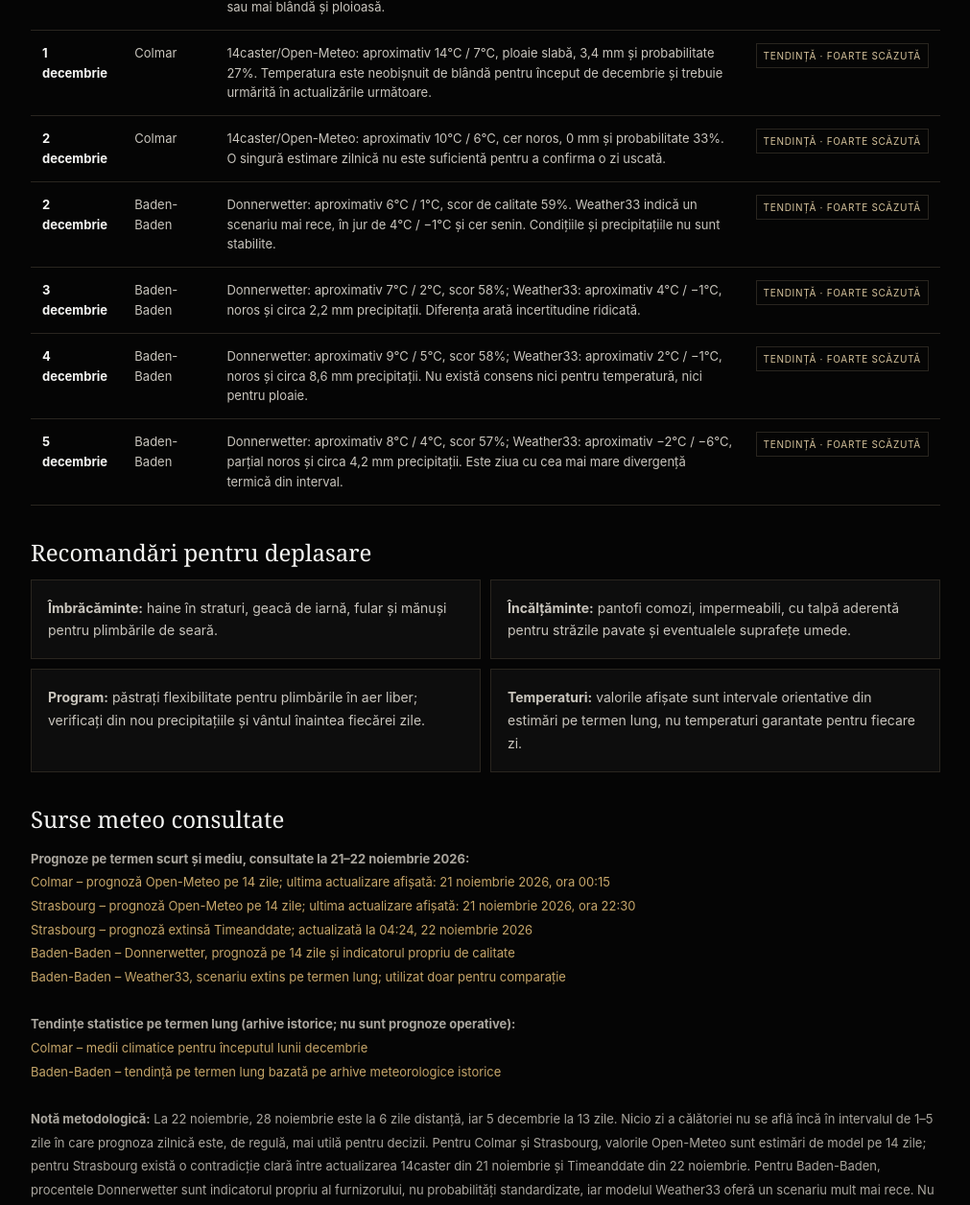
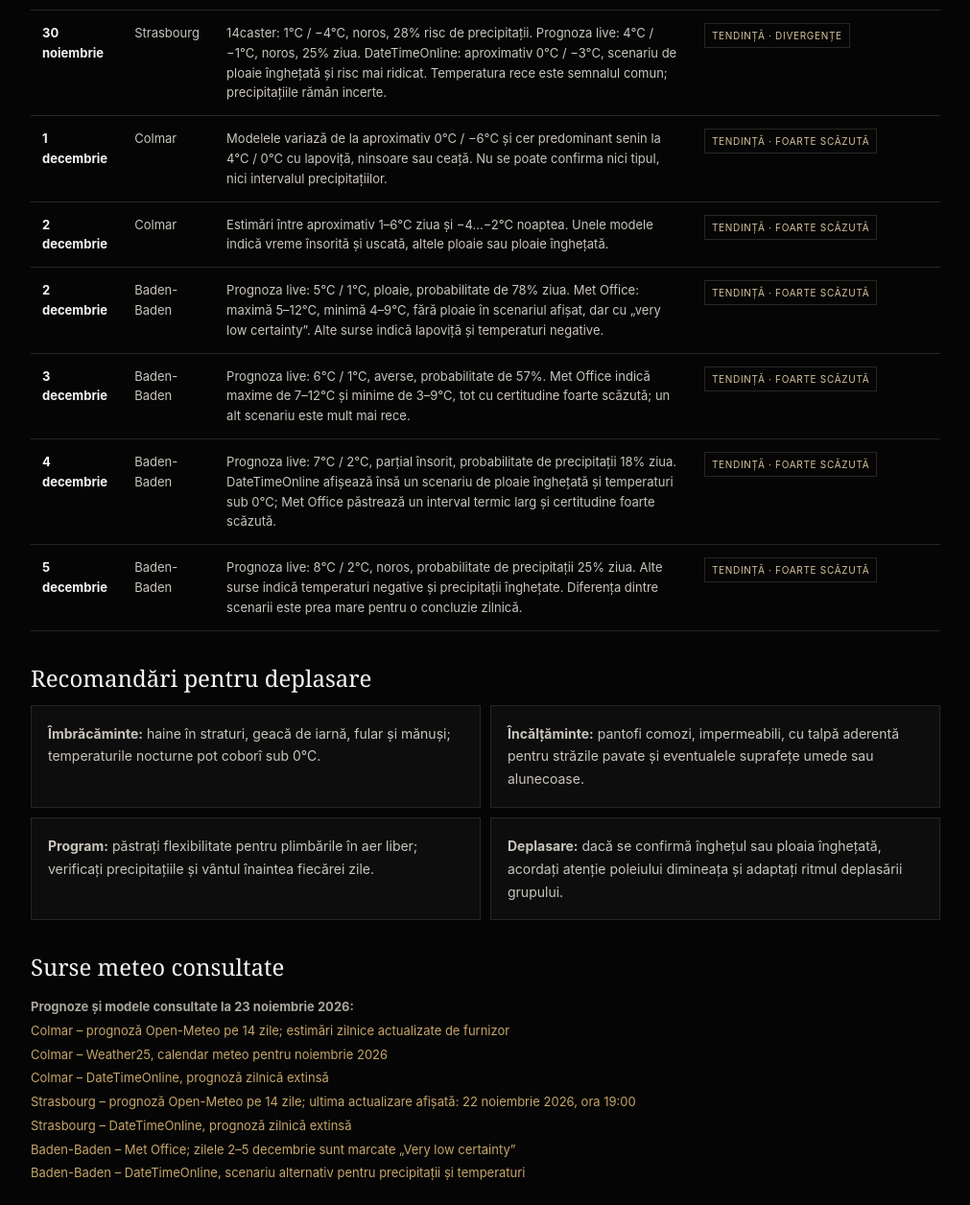
Before and after one commit to bwines/travel, a plain HTML site: page bb/vreme/index.html in a window 1280 px wide. Shown: the part 1544-2800 px from the top of the page at 96% size, without its empty margins (134-1145 px from the left). Drawn offline with Linux system fonts and the light colour scheme.

Commit message:
Update Alsace and Baden-Baden weather – 23 Nov 2026
* Update Alsace and Baden-Baden forecast for 23 November 2026

* Place weather link beside excursion programme button

```diff
--- a/bb/vreme/index.html
+++ b/bb/vreme/index.html
@@ -32,48 +32,47 @@ footer{margin-top:42px;padding-top:18px;border-top:1px solid var(--line);color:#
 <body><main>
 <a class="back" href="../">← Înapoi la ghidul Colmar, Strasbourg &amp; Baden-Baden</a>
 <section class="hero"><div class="eyebrow">28 noiembrie – 5 decembrie 2026</div><h1>Vremea în Alsacia<br>&amp; Baden-Baden</h1><p>Urmărim condițiile meteo pentru zilele petrecute în Colmar, vizita la Strasbourg și sejurul din Baden-Baden. Informațiile de mai jos reprezintă tendința disponibilă în acest moment, nu o prognoză zilnică fermă.</p></section>
-<p class="updated">Ultima verificare: 22 noiembrie 2026, ora 08:47 (ora României) · Surse consultate: 21–22 noiembrie 2026</p>
-<div class="notice"><strong>Fiabilitatea prognozei:</strong> la verificarea din 22 noiembrie, 28 noiembrie este la 6 zile distanță, 30 noiembrie la 8 zile, 2 decembrie la 10 zile, iar 5 decembrie la 13 zile. <strong>Nicio zi din călătorie nu are încă o prognoză relativ sigură.</strong> Prima zi se apropie de fereastra utilă, dar sursele încă se contrazic; de la 7 zile încolo, informațiile trebuie tratate în principal ca tendințe. Pentru Strasbourg, diferența dintre două surse pentru 30 noiembrie este majoră: una indică aproximativ 13°C și ploaie slabă, cealaltă aproximativ 4°C, predominant însorit și aproape fără precipitații. Pentru Baden-Baden, estimările 2–5 decembrie au scoruri de calitate de numai 57–59% la un furnizor și diferă puternic față de un alt model extins. Valorile de mai jos sunt scenarii orientative, nu certitudini.</div>
+<p class="updated">Ultima verificare: 23 noiembrie 2026, ora 08:38 (ora României, UTC+2) · Surse și modele consultate: 23 noiembrie 2026</p>
+<div class="notice"><strong>Fiabilitatea prognozei:</strong> la verificarea din 23 noiembrie, 28 noiembrie este la 5 zile distanță, 29 noiembrie la 6 zile, 30 noiembrie la 7 zile, iar 2–5 decembrie la 9–12 zile. <strong>Nicio zi nu poate fi considerată încă sigură în ansamblu.</strong> Pentru Colmar, 28 noiembrie are cel mai coerent semnal de temperatură: mai multe surse indică o maximă în jur de 1–2°C și o minimă de aproximativ −3°C. Totuși, precipitațiile diferă puternic între modele (de la aproape 0% la circa 55%), deci nici această zi nu este confirmată pentru ploaie sau ninsoare. Pentru 29 noiembrie–2 decembrie, precum și pentru Strasbourg pe 30 noiembrie, scenariile rămân estimative și includ posibilitatea de precipitații mixte sau îngheț. La Baden-Baden, 2–5 decembrie, diferențele între furnizori sunt foarte mari: unele indică maxime de 5–8°C, altele temperaturi apropiate sau sub 0°C și precipitații înghețate. Tratați toate valorile de după 28 noiembrie ca tendințe, nu ca prognoze ferme.</div>
 <section class="cards">
-<article class="card"><div class="date">28 noiembrie – 2 decembrie</div><h2>Colmar</h2><p class="temp">Maxime estimate: 5–14°C</p><p>Snapshot-ul 14caster/Open-Meteo consultat pentru 28 noiembrie indică 5°C / 1°C și ploaie slabă (1,8 mm; probabilitate 28%); pentru 29 noiembrie, 10°C / 4°C și ploaie slabă (1,2 mm; 31%); pentru 30 noiembrie, 11°C / 5°C și averse, însă cantitatea afișată de 35 mm este neobișnuită față de probabilitatea de 30% și trebuie reverificată. Pentru 1 decembrie apare 14°C / 7°C cu ploaie slabă, iar pentru 2 decembrie 10°C / 6°C și cer noros. Acestea sunt estimări pe termen mediu, nu prognoze ferme.</p></article>
-<article class="card"><div class="date">30 noiembrie</div><h2>Strasbourg</h2><p class="temp">Scenarii divergente: 4–13°C</p><p>14caster/Open-Meteo indică 13°C / 4°C, ploaie slabă și 3,2 mm (probabilitate 30%). Timeanddate, actualizat în dimineața de 22 noiembrie, indică aproximativ 4°C / 1°C, cer însorit și doar 1% probabilitate de precipitații. Diferența este prea mare pentru o concluzie privind temperatura sau ploaia; ziua rămâne foarte incertă.</p></article>
-<article class="card"><div class="date">2–5 decembrie</div><h2>Baden-Baden</h2><p class="temp">Tendință: rece–răcoros, variabil</p><p>Donnerwetter indică maxime/minime de aproximativ 6°C / 1°C pe 2 decembrie, 7°C / 2°C pe 3 decembrie, 9°C / 5°C pe 4 decembrie și 8°C / 4°C pe 5 decembrie, dar scorul său de calitate scade de la 59% la 57%. Modelul extins Weather33 propune un scenariu mult mai rece, cu minime până la −6°C pe 5 decembrie. Nu există încă un consens util pentru precipitații sau temperaturi.</p></article>
+<article class="card"><div class="date">28 noiembrie – 2 decembrie</div><h2>Colmar</h2><p class="temp">28 nov.: aprox. 1–2°C / −3°C</p><p>Temperatura pentru 28 noiembrie este relativ mai coerentă între surse, cu vreme rece și posibil îngheț dimineața. Pentru precipitații, modelele nu sunt de acord: unele indică o zi aproape uscată, iar prognoza live arată averse după-amiaza și o probabilitate de până la 55%. Pentru 29 noiembrie se conturează maxime de aproximativ 1–4°C și minime între −4 și 0°C. În 30 noiembrie–2 decembrie, estimările variază aproximativ între 0 și 6°C ziua și −6 până la −1°C noaptea; apar scenarii de ploaie, lapoviță, ninsoare sau ceață. Detaliile pentru aceste zile sunt încă tendințe.</p></article>
+<article class="card"><div class="date">30 noiembrie</div><h2>Strasbourg</h2><p class="temp">Aprox. 0–4°C / −4…−1°C</p><p>Modelele sugerează o zi rece și predominant noroasă. 14caster indică 1°C / −4°C și 28% risc de precipitații; prognoza live indică 4°C / −1°C și 25% ziua, iar DateTimeOnline afișează un scenariu de ploaie înghețată, cu probabilități mai mari. Temperatura pare mai probabil să rămână aproape de 0°C decât să fie blândă, dar precipitațiile și riscul de polei nu sunt confirmate.</p></article>
+<article class="card"><div class="date">2–5 decembrie</div><h2>Baden-Baden</h2><p class="temp">Scenarii foarte divergente</p><p>Prognoza live indică 5°C / 1°C și ploaie pe 2 decembrie, 6°C / 1°C cu averse pe 3 decembrie, 7°C / 2°C și intervale însorite pe 4 decembrie, respectiv 8°C / 2°C și noros pe 5 decembrie. Met Office oferă intervale mult mai largi (maxime aproximativ 5–12°C și minime 2–9°C), marcate explicit cu „very low certainty”; DateTimeOnline prezintă, în schimb, scenarii mult mai reci, cu ploaie înghețată și minime negative. Nu există un consens suficient pentru o prognoză zilnică utilizabilă.</p></article>
 </section>
 <h3>Calendarul estimărilor pentru călătorie</h3>
 <table class="forecast-table">
 <thead><tr><th>Data</th><th>Locul</th><th>Ce indică informațiile disponibile</th><th>Fiabilitate</th></tr></thead>
 <tbody>
-<tr><td><strong>28 noiembrie</strong></td><td>Colmar</td><td>14caster/Open-Meteo: ploaie slabă, aproximativ 5°C / 1°C, 1,8 mm și probabilitate 28%. Este prima zi a excursiei și cea mai apropiată de intervalul de prognoză util, dar încă la 6 zile distanță.</td><td><span class="confidence">Estimare · încă incertă</span></td></tr>
-<tr><td><strong>29 noiembrie</strong></td><td>Colmar</td><td>14caster/Open-Meteo: aproximativ 10°C / 4°C, ploaie slabă, 1,2 mm și probabilitate 31%. Nu există încă o confirmare independentă suficient de apropiată.</td><td><span class="confidence">Tendință · scăzută</span></td></tr>
-<tr><td><strong>30 noiembrie</strong></td><td>Colmar</td><td>14caster/Open-Meteo: aproximativ 11°C / 5°C și averse; pagina afișează 35 mm la o probabilitate de 30%, combinație neobișnuită care trebuie verificată la următoarea actualizare. Nu tratăm cantitatea ca scenariu confirmat.</td><td><span class="confidence">Tendință · scăzută</span></td></tr>
-<tr><td><strong>30 noiembrie</strong></td><td>Strasbourg</td><td><strong>Diferență mare între surse:</strong> 14caster/Open-Meteo indică 13°C / 4°C, ploaie slabă și 3,2 mm (30%); Timeanddate, actualizat la 04:24 pe 22 noiembrie, indică aproximativ 4°C / 1°C, însorit, 1% și 0 mm. Nu se poate stabili încă dacă ziua va fi rece și uscată sau mai blândă și ploioasă.</td><td><span class="confidence">Divergență majoră</span></td></tr>
-<tr><td><strong>1 decembrie</strong></td><td>Colmar</td><td>14caster/Open-Meteo: aproximativ 14°C / 7°C, ploaie slabă, 3,4 mm și probabilitate 27%. Temperatura este neobișnuit de blândă pentru început de decembrie și trebuie urmărită în actualizările următoare.</td><td><span class="confidence">Tendință · foarte scăzută</span></td></tr>
-<tr><td><strong>2 decembrie</strong></td><td>Colmar</td><td>14caster/Open-Meteo: aproximativ 10°C / 6°C, cer noros, 0 mm și probabilitate 33%. O singură estimare zilnică nu este suficientă pentru a confirma o zi uscată.</td><td><span class="confidence">Tendință · foarte scăzută</span></td></tr>
-<tr><td><strong>2 decembrie</strong></td><td>Baden-Baden</td><td>Donnerwetter: aproximativ 6°C / 1°C, scor de calitate 59%. Weather33 indică un scenariu mai rece, în jur de 4°C / −1°C și cer senin. Condițiile și precipitațiile nu sunt stabilite.</td><td><span class="confidence">Tendință · foarte scăzută</span></td></tr>
-<tr><td><strong>3 decembrie</strong></td><td>Baden-Baden</td><td>Donnerwetter: aproximativ 7°C / 2°C, scor 58%; Weather33: aproximativ 4°C / −1°C, noros și circa 2,2 mm precipitații. Diferența arată incertitudine ridicată.</td><td><span class="confidence">Tendință · foarte scăzută</span></td></tr>
-<tr><td><strong>4 decembrie</strong></td><td>Baden-Baden</td><td>Donnerwetter: aproximativ 9°C / 5°C, scor 58%; Weather33: aproximativ 2°C / −1°C, noros și circa 8,6 mm precipitații. Nu există consens nici pentru temperatură, nici pentru ploaie.</td><td><span class="confidence">Tendință · foarte scăzută</span></td></tr>
-<tr><td><strong>5 decembrie</strong></td><td>Baden-Baden</td><td>Donnerwetter: aproximativ 8°C / 4°C, scor 57%; Weather33: aproximativ −2°C / −6°C, parțial noros și circa 4,2 mm precipitații. Este ziua cu cea mai mare divergență termică din interval.</td><td><span class="confidence">Tendință · foarte scăzută</span></td></tr>
+<tr><td><strong>28 noiembrie</strong></td><td>Colmar</td><td>Mai multe surse converg spre aproximativ 1–2°C maximă și −3°C minimă. Pentru precipitații, estimările variază de la 0–4% la aproximativ 55%; prognoza live plasează aversele mai ales după-amiaza.</td><td><span class="confidence">Mai conturată · doar temperatura</span></td></tr>
+<tr><td><strong>29 noiembrie</strong></td><td>Colmar</td><td>Maxime estimate în jur de 1–4°C și minime între −4 și 0°C. Unele surse indică intervale însorite și fără precipitații, altele averse slabe; nu se poate confirma caracterul uscat al zilei.</td><td><span class="confidence">Tendință · incertă</span></td></tr>
+<tr><td><strong>30 noiembrie</strong></td><td>Colmar</td><td>Estimări de aproximativ 0–4°C ziua și −5…−1°C noaptea. Sunt semnalate atât cer noros, cât și ploaie slabă sau posibilă ploaie înghețată; probabilitatea precipitațiilor diferă între modele.</td><td><span class="confidence">Tendință · incertă</span></td></tr>
+<tr><td><strong>30 noiembrie</strong></td><td>Strasbourg</td><td>14caster: 1°C / −4°C, noros, 28% risc de precipitații. Prognoza live: 4°C / −1°C, noros, 25% ziua. DateTimeOnline: aproximativ 0°C / −3°C, scenariu de ploaie înghețată și risc mai ridicat. Temperatura rece este semnalul comun; precipitațiile rămân incerte.</td><td><span class="confidence">Tendință · divergențe</span></td></tr>
+<tr><td><strong>1 decembrie</strong></td><td>Colmar</td><td>Modelele variază de la aproximativ 0°C / −6°C și cer predominant senin la 4°C / 0°C cu lapoviță, ninsoare sau ceață. Nu se poate confirma nici tipul, nici intervalul precipitațiilor.</td><td><span class="confidence">Tendință · foarte scăzută</span></td></tr>
+<tr><td><strong>2 decembrie</strong></td><td>Colmar</td><td>Estimări între aproximativ 1–6°C ziua și −4…−2°C noaptea. Unele modele indică vreme însorită și uscată, altele ploaie sau ploaie înghețată.</td><td><span class="confidence">Tendință · foarte scăzută</span></td></tr>
+<tr><td><strong>2 decembrie</strong></td><td>Baden-Baden</td><td>Prognoza live: 5°C / 1°C, ploaie, probabilitate de 78% ziua. Met Office: maximă 5–12°C, minimă 4–9°C, fără ploaie în scenariul afișat, dar cu „very low certainty”. Alte surse indică lapoviță și temperaturi negative.</td><td><span class="confidence">Tendință · foarte scăzută</span></td></tr>
+<tr><td><strong>3 decembrie</strong></td><td>Baden-Baden</td><td>Prognoza live: 6°C / 1°C, averse, probabilitate de 57%. Met Office indică maxime de 7–12°C și minime de 3–9°C, tot cu certitudine foarte scăzută; un alt scenariu este mult mai rece.</td><td><span class="confidence">Tendință · foarte scăzută</span></td></tr>
+<tr><td><strong>4 decembrie</strong></td><td>Baden-Baden</td><td>Prognoza live: 7°C / 2°C, parțial însorit, probabilitate de precipitații 18% ziua. DateTimeOnline afișează însă un scenariu de ploaie înghețată și temperaturi sub 0°C; Met Office păstrează un interval termic larg și certitudine foarte scăzută.</td><td><span class="confidence">Tendință · foarte scăzută</span></td></tr>
+<tr><td><strong>5 decembrie</strong></td><td>Baden-Baden</td><td>Prognoza live: 8°C / 2°C, noros, probabilitate de precipitații 25% ziua. Alte surse indică temperaturi negative și precipitații înghețate. Diferența dintre scenarii este prea mare pentru o concluzie zilnică.</td><td><span class="confidence">Tendință · foarte scăzută</span></td></tr>
 </tbody>
 </table>
 <h3>Recomandări pentru deplasare</h3>
 <section class="guidance">
-<div><strong>Îmbrăcăminte:</strong> haine în straturi, geacă de iarnă, fular și mănuși pentru plimbările de seară.</div>
-<div><strong>Încălțăminte:</strong> pantofi comozi, impermeabili, cu talpă aderentă pentru străzile pavate și eventualele suprafețe umede.</div>
-<div><strong>Program:</strong> păstrați flexibilitate pentru plimbările în aer liber; verificați din nou precipitațiile și vântul înaintea fiecărei zile.</div>
-<div><strong>Temperaturi:</strong> valorile afișate sunt intervale orientative din estimări pe termen lung, nu temperaturi garantate pentru fiecare zi.</div>
+<div><strong>Îmbrăcăminte:</strong> haine în straturi, geacă de iarnă, fular și mănuși; temperaturile nocturne pot coborî sub 0°C.</div>
+<div><strong>Încălțăminte:</strong> pantofi comozi, impermeabili, cu talpă aderentă pentru străzile pavate și eventualele suprafețe umede sau alunecoase.</div>
+<div><strong>Program:</strong> păstrați flexibilitate pentru plimbările în aer liber; verificați precipitațiile și vântul înaintea fiecărei zile.</div>
+<div><strong>Deplasare:</strong> dacă se confirmă înghețul sau ploaia înghețată, acordați atenție poleiului dimineața și adaptați ritmul deplasării grupului.</div>
 </section>
 <h3>Surse meteo consultate</h3>
 <p class="sources">
-<strong>Prognoze pe termen scurt și mediu, consultate la 21–22 noiembrie 2026:</strong><br>
-<a href="https://www.14caster.com/france/colmar" target="_blank" rel="noopener noreferrer">Colmar – prognoză Open-Meteo pe 14 zile; ultima actualizare afișată: 21 noiembrie 2026, ora 00:15</a><br>
-<a href="https://www.14caster.com/france/strasbourg" target="_blank" rel="noopener noreferrer">Strasbourg – prognoză Open-Meteo pe 14 zile; ultima actualizare afișată: 21 noiembrie 2026, ora 22:30</a><br>
-<a href="https://www.timeanddate.com/weather/france/strasbourg/ext" target="_blank" rel="noopener noreferrer">Strasbourg – prognoză extinsă Timeanddate; actualizată la 04:24, 22 noiembrie 2026</a><br>
-<a href="https://www.donnerwetter.de/wetter/14-tage/baden-baden/DE13902.html" target="_blank" rel="noopener noreferrer">Baden-Baden – Donnerwetter, prognoză pe 14 zile și indicatorul propriu de calitate</a><br>
-<a href="https://weather33.com/weather-baden-baden/month" target="_blank" rel="noopener noreferrer">Baden-Baden – Weather33, scenariu extins pe termen lung; utilizat doar pentru comparație</a><br><br>
-<strong>Tendințe statistice pe termen lung (arhive istorice; nu sunt prognoze operative):</strong><br>
-<a href="https://meteostar.fr/grand-est/colmar/" target="_blank" rel="noopener noreferrer">Colmar – medii climatice pentru începutul lunii decembrie</a><br>
-<a href="https://www.historique-meteo.net/europe/allemagne/baden-baden/previsions-meteo-long-terme/" target="_blank" rel="noopener noreferrer">Baden-Baden – tendință pe termen lung bazată pe arhive meteorologice istorice</a><br><br>
-<strong>Notă metodologică:</strong> La 22 noiembrie, 28 noiembrie este la 6 zile distanță, iar 5 decembrie la 13 zile. Nicio zi a călătoriei nu se află încă în intervalul de 1–5 zile în care prognoza zilnică este, de regulă, mai utilă pentru decizii. Pentru Colmar și Strasbourg, valorile Open-Meteo sunt estimări de model pe 14 zile; pentru Strasbourg există o contradicție clară între actualizarea 14caster din 21 noiembrie și Timeanddate din 22 noiembrie. Pentru Baden-Baden, procentele Donnerwetter sunt indicatorul propriu al furnizorului, nu probabilități standardizate, iar modelul Weather33 oferă un scenariu mult mai rece. Nu am făcut o medie artificială între modele. Recomandăm o nouă verificare în 23–24 noiembrie și apoi zilnic în apropierea plecării.
+<strong>Prognoze și modele consultate la 23 noiembrie 2026:</strong><br>
+<a href="https://www.14caster.com/france/colmar" target="_blank" rel="noopener noreferrer">Colmar – prognoză Open-Meteo pe 14 zile; estimări zilnice actualizate de furnizor</a><br>
+<a href="https://www.weather25.com/europe/france/grand-est/colmar?month=November&amp;page=month" target="_blank" rel="noopener noreferrer">Colmar – Weather25, calendar meteo pentru noiembrie 2026</a><br>
+<a href="https://www.datetimeonline.com/weather/france/colmar" target="_blank" rel="noopener noreferrer">Colmar – DateTimeOnline, prognoză zilnică extinsă</a><br>
+<a href="https://www.14caster.com/france/strasbourg" target="_blank" rel="noopener noreferrer">Strasbourg – prognoză Open-Meteo pe 14 zile; ultima actualizare afișată: 22 noiembrie 2026, ora 19:00</a><br>
+<a href="https://www.datetimeonline.com/weather/france/strasbourg" target="_blank" rel="noopener noreferrer">Strasbourg – DateTimeOnline, prognoză zilnică extinsă</a><br>
+<a href="https://weather.metoffice.gov.uk/forecast/u0tv7wr3y" target="_blank" rel="noopener noreferrer">Baden-Baden – Met Office; zilele 2–5 decembrie sunt marcate „Very low certainty”</a><br>
+<a href="https://www.datetimeonline.com/weather/germany/baden-baden" target="_blank" rel="noopener noreferrer">Baden-Baden – DateTimeOnline, scenariu alternativ pentru precipitații și temperaturi</a><br><br>
+<strong>Notă metodologică:</strong> 28 noiembrie este la 5 zile distanță și oferă cel mai coerent semnal termic pentru Colmar (maximă în jur de 1–2°C, minimă în jur de −3°C), dar probabilitatea precipitațiilor diferă puternic; nu considerăm ziua sigură în ansamblu. 29 noiembrie–2 decembrie sunt la 6–9 zile distanță, iar 2–5 decembrie la Baden-Baden la 9–12 zile. Aceste intervale sunt în principal tendințe. Met Office marchează explicit prognozele Baden-Baden cu „Very low certainty”; DateTimeOnline și feed-ul meteo live propun scenarii semnificativ diferite. Procentele de precipitații provin din modele diferite și nu trebuie comparate ca și cum ar fi aceeași măsurătoare. Nu am făcut o medie artificială între scenarii. O nouă evaluare în 24–25 noiembrie va putea clarifica mai bine primele zile.
 </p>
 <footer>bWines &amp; Travel · Călătorii create cu pasiune, trăite cu rafinament.</footer>
 </main></body></html>
```
Also changed, not shown: bb/index.html (+1 -0 lines).
